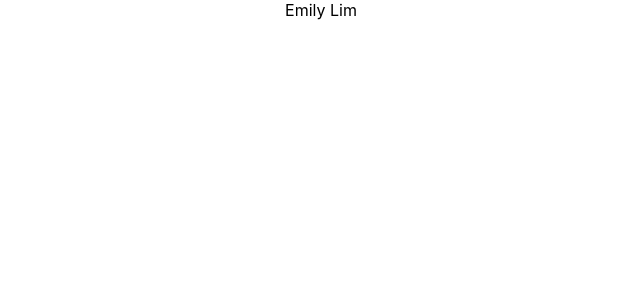
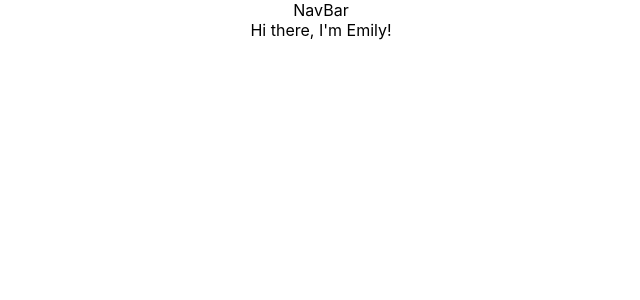
Before and after one commit to elim04/el-portfolio-project, a React (Create React App) app: page / in a window 1280 px wide. Shown: the top 300 px of the page, without its empty margins (319-959 px from the left). Built offline with nearby package versions, Linux system fonts and the light colour scheme.

Commit message:
create basic router for pages in app

```diff
--- a/src/components/App.jsx
+++ b/src/components/App.jsx
@@ -1,10 +1,25 @@
+import Nav from "./Nav";
+import About from "./About";
+import Projects from "./Projects";
+import { BrowserRouter as Router, Switch, Route } from "react-router-dom";
 import "./App.css";
 
 function App() {
   return (
-    <div className="App">
-      <div>Emily Lim</div>
-    </div>
+    <Router>
+      <div className="App">
+        <Nav />
+        <div>Hi there, I'm Emily!</div>
+      </div>
+      <Switch>
+        <Route path="/about">
+          <About />
+        </Route>
+        <Route path="/projects">
+          <Projects />
+        </Route>
+      </Switch>
+    </Router>
   );
 }
 
```
